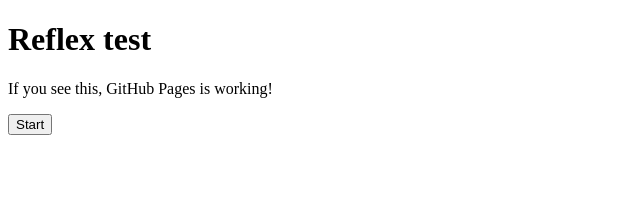
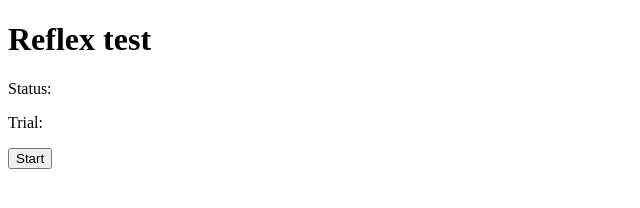
Before and after one commit to lalalasa123/Reflex-test, a plain HTML site: page index.html in a window 1280 px wide. Shown: the whole page, without its empty margins (0-640 px from the left). Drawn offline with Linux system fonts and the light colour scheme.

Commit message:
Editing HTML/ testing pushes.

```diff
--- a/index.html
+++ b/index.html
@@ -7,7 +7,8 @@
   </head>
   <body>
     <h1>Reflex test</h1>
-    <p>If you see this, GitHub Pages is working!</p>
+    <p>Status:</p>
+    <p>Trial:</p>
     <Button>Start</Button>
     <p></p>
   </body>
```
